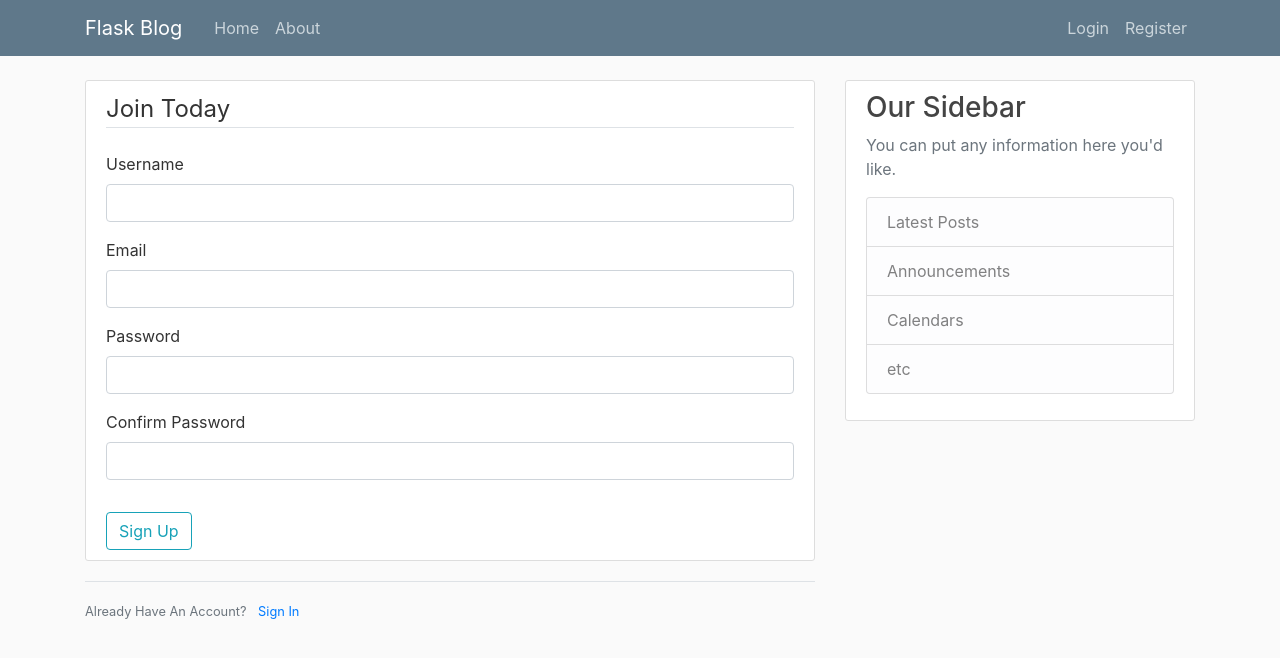
After one commit to Blizzardnya/flaskblog, a Flask app: page /register in a window 1280 px wide. The commit adds this page. Shown: the top 658 px of the page. Run offline with Flask 2, Linux system fonts and the light colour scheme; some libraries are stand-ins or nearby versions.

Commit message:
Lesson 3 complete

```diff
--- a/app.py
+++ b/app.py
@@ -1,6 +1,9 @@
-from flask import Flask, render_template, url_for
+from flask import Flask, render_template, url_for, flash, redirect
+from forms import RegistrationForm, LoginForm
 
 app = Flask(__name__)
+
+app.config['SECRET_KEY'] = 'a1781f7ff39d1aeda34f9780b71aa59f'
 
 posts = [
     {
@@ -29,5 +32,26 @@ def about():
     return render_template('about.html', title='About')
 
 
+@app.route('/register', methods=['GET', 'POST'])
+def register():
+    form = RegistrationForm()
+    if form.validate_on_submit():
+        flash('Accounts created for {0}!'.format(form.username.data), 'success')
+        return redirect(url_for('home'))
+    return render_template('register.html', title='Registration', form=form)
+
+
+@app.route('/login', methods=['GET', 'POST'])
+def login():
+    form = LoginForm()
+    if form.validate_on_submit():
+        if form.email.data == 'admin@blog.com' and form.password.data == 'pass':
+            flash('You have been logged in!', 'success')
+            return redirect(url_for('home'))
+        else:
+            flash('Login Unsuccessful. Please check email and password', 'danger')
+    return render_template('login.html', title='Login', form=form)
+
+
 if __name__ == '__main__':
     app.run(debug=True)
--- /dev/null
+++ b/forms.py
@@ -0,0 +1,24 @@
+from flask_wtf import FlaskForm
+from wtforms import StringField, PasswordField, SubmitField, BooleanField
+from wtforms.validators import DataRequired, Length, Email, EqualTo
+
+
+class RegistrationForm(FlaskForm):
+    username = StringField('Username',
+                           validators=[DataRequired(), Length(min=2, max=20)])
+    email = StringField('Email',
+                        validators=[DataRequired(), Email()])
+    password = PasswordField('Password',
+                             validators=[DataRequired()])
+    confirm_password = PasswordField('Confirm Password',
+                                     validators=[DataRequired(), EqualTo('password')])
+    submit = SubmitField('Sign Up')
+
+
+class LoginForm(FlaskForm):
+    email = StringField('Email',
+                        validators=[DataRequired(), Email()])
+    password = PasswordField('Password',
+                             validators=[DataRequired()])
+    remember = BooleanField('Remember Me')
+    submit = SubmitField('Login')
--- a/templates/home.html
+++ b/templates/home.html
@@ -1,6 +1,5 @@
 {% extends "layout.html" %}
 {% block content %}
-    <h1>Home page</h1>
     {% for post in posts %}
         <article class="media content-section">
           <div class="media-body">
--- a/templates/layout.html
+++ b/templates/layout.html
@@ -18,18 +18,19 @@
     <nav class="navbar navbar-expand-md navbar-dark bg-steel fixed-top">
         <div class="container">
             <a class="navbar-brand mr-4" href="/">Flask Blog</a>
-          <button class="navbar-toggler" type="button" data-toggle="collapse" data-target="#navbarToggle" aria-controls="navbarToggle" aria-expanded="false" aria-label="Toggle navigation">
+            <button class="navbar-toggler" type="button" data-toggle="collapse" data-target="#navbarToggle"
+                    aria-controls="navbarToggle" aria-expanded="false" aria-label="Toggle navigation">
                 <span class="navbar-toggler-icon"></span>
             </button>
             <div class="collapse navbar-collapse" id="navbarToggle">
                 <div class="navbar-nav mr-auto">
-              <a class="nav-item nav-link" href="/">Home</a>
-              <a class="nav-item nav-link" href="/about">About</a>
+                    <a class="nav-item nav-link" href="{{ url_for('home') }}">Home</a>
+                    <a class="nav-item nav-link" href="{{ url_for('about') }}">About</a>
                 </div>
                 <!-- Navbar Right Side -->
                 <div class="navbar-nav">
-              <a class="nav-item nav-link" href="/login">Login</a>
-              <a class="nav-item nav-link" href="/register">Register</a>
+                    <a class="nav-item nav-link" href="{{ url_for('login') }}">Login</a>
+                    <a class="nav-item nav-link" href="{{ url_for('register') }}">Register</a>
                 </div>
             </div>
         </div>
@@ -39,6 +40,15 @@
 <main role="main" class="container">
     <div class="row">
         <div class="col-md-8">
+            {% with messages = get_flashed_messages(with_categories=true) %}
+                {% if messages %}
+                    {% for category, message in messages %}
+                        <div class="alert alert-{{ category }}">
+                            {{ message }}
+                        </div>
+                    {% endfor %}
+                {% endif %}
+            {% endwith %}
             {% block content %}{% endblock %}
         </div>
         <div class="col-md-4">
--- /dev/null
+++ b/templates/register.html
@@ -0,0 +1,73 @@
+{% extends "layout.html" %}
+{% block content %}
+    <div class="content-section">
+        <form method="POST" action="">
+            {{ form.hidden_tag() }}
+            <fieldset class="form-group">
+                <legend class="border-bottom mb-4">Join Today</legend>
+                <div class="form-group">
+                    {{ form.username.label() }}
+
+                    {% if form.username.errors %}
+                        {{ form.username(class="form-control form-control-md is-invalid") }}
+                        <div class="invalid-feedback">
+                            {% for error in form.username.errors %}
+                                <span>{{ error }}</span>
+                            {% endfor %}
+                        </div>
+                    {% else %}
+                        {{ form.username(class="form-control form-control-md") }}
+                    {% endif %}
+                </div>
+                <div class="form-group">
+                    {{ form.email.label() }}
+
+                    {% if form.email.errors %}
+                        {{ form.email(class="form-control form-control-md is-invalid") }}
+                        <div class="invalid-feedback">
+                            {% for error in form.email.errors %}
+                                <span>{{ error }}</span>
+                            {% endfor %}
+                        </div>
+                    {% else %}
+                        {{ form.email(class="form-control form-control-md") }}
+                    {% endif %}
+                </div>
+                <div class="form-group">
+                    {{ form.password.label() }}
+
+                    {% if form.password.errors %}
+                        {{ form.password(class="form-control form-control-md is-invalid") }}
+                        <div class="invalid-feedback">
+                            {% for error in form.password.errors %}
+                                <span>{{ error }}</span>
+                            {% endfor %}
+                        </div>
+                    {% else %}
+                        {{ form.password(class="form-control form-control-md") }}
+                    {% endif %}
+                </div>
+                <div class="form-group">
+                    {{ form.confirm_password.label() }}
+
+                    {% if form.confirm_password.errors %}
+                        {{ form.confirm_password(class="form-control form-control-md is-invalid") }}
+                        <div class="invalid-feedback">
+                            {% for error in form.confirm_password.errors %}
+                                <span>{{ error }}</span>
+                            {% endfor %}
+                        </div>
+                    {% else %}
+                        {{ form.confirm_password(class="form-control form-control-md") }}
+                    {% endif %}
+                </div>
+            </fieldset>
+            {{ form.submit(class="btn btn-outline-info") }}
+        </form>
+    </div>
+    <div class="border-top pt-3">
+        <small class="text-muted">
+            Already Have An Account? <a class="ml-2" href="{{ url_for('login') }}">Sign In</a>
+        </small>
+    </div>
+{% endblock content %}
```
Also changed, not shown: templates/login.html (added, +52 -0 lines). Lines whose indentation alone changed are shown as unchanged.
